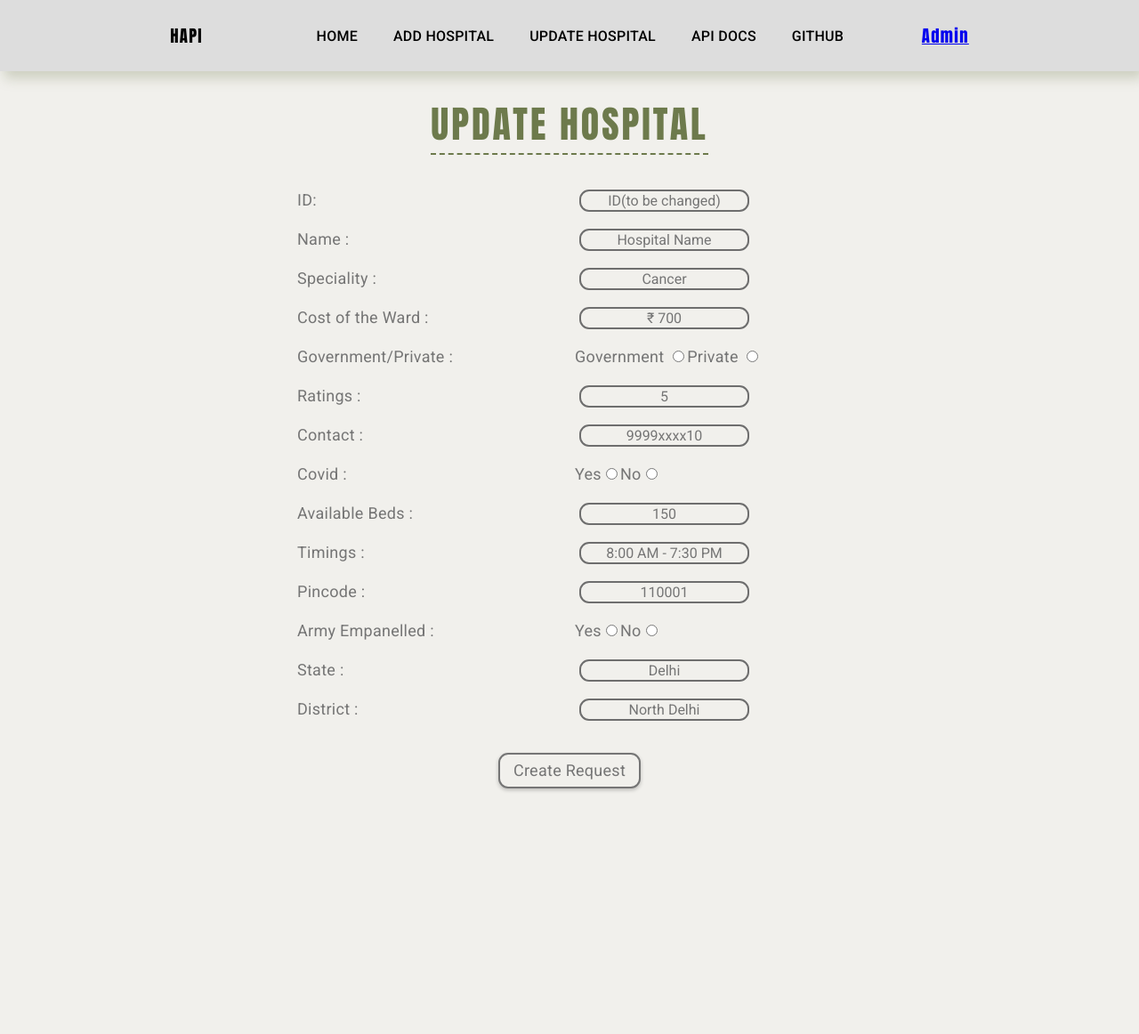
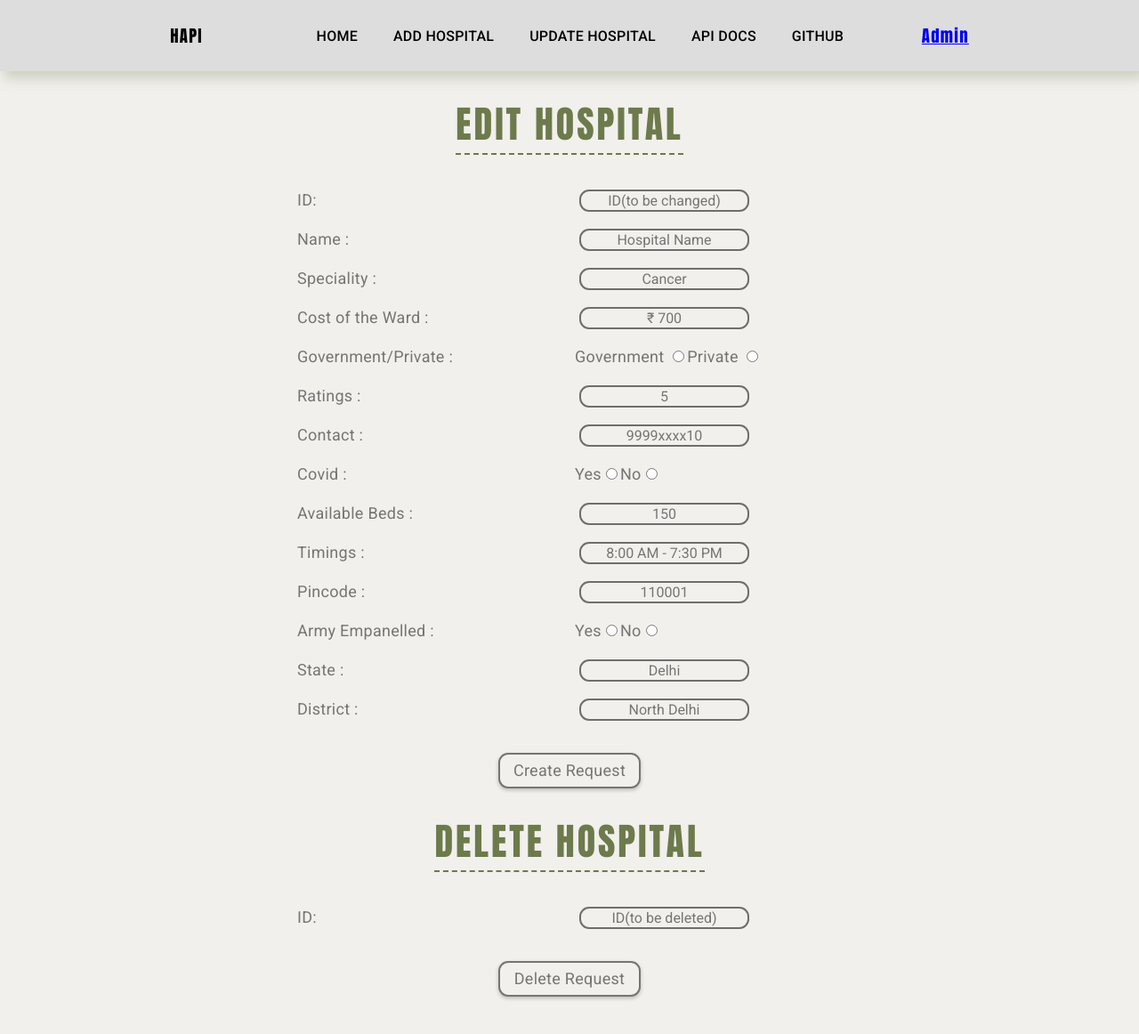
Before and after one commit to sumana2001/200OK-frontend, a React (Create React App) app in the folder client/: page /updatehospital in a window 1280 px wide. Shown: the top 1162 px of the page at 89% size. Before the commit the page ends 936 px from the top, so only its background shows below. Built offline with nearby package versions, Linux system fonts and the light colour scheme.

Commit message:
Update UpdateHospital.js

```diff
--- a/client/src/Pages/UpdateHospital/UpdateHospital.js
+++ b/client/src/Pages/UpdateHospital/UpdateHospital.js
@@ -6,6 +6,7 @@ const Updatehospital = () => {
     const [hospital, setHopsital] = useState();
 
     const [id, setId]=useState();
+    const [iddelete, setIddelete]=useState();
     const [name, setName] = useState("");
     const [speciality, setSpeciality] = useState("");
     const [costWard, setCostWard] = useState(0);
@@ -60,10 +61,37 @@ const Updatehospital = () => {
         })
 
     }
+
+    function delete_request(){
+        setUrl(`http://127.0.0.1:8000/hospital/${iddelete}`);
+    }
+
+    function delete_hospital() {
+
+        const requestOptions = {
+            method: 'DELETE',
+            headers: {
+                'Content-Type': 'application/json',
+            },
+            body: JSON.stringify(hospital)
+        };
+
+        alert("deleting");
+
+        fetch(url, requestOptions).then((res) => {
+            console.log(res);
+            if(res.ok){
+                alert('deleted');
+            }
+        })
+
+    }
+
+
     return (
     <>
         <div className='form'>
-            <h1>UPDATE HOSPITAL</h1>
+            <h1>EDIT HOSPITAL</h1>
             <table>
                 <tr>
                     <td>ID:</td>
@@ -221,7 +249,23 @@ const Updatehospital = () => {
             {hospital ? <button onClick={() => {
                 add_hospital();
             }}>Submit</button> : ''}
-
+            <h1>DELETE HOSPITAL</h1>
+            <table>
+            <tr>
+                    <td>ID:</td>
+                    <td> <input type="text" name="Name" autoComplete="off" placeholder='ID(to be deleted)' onChange={
+                            (e) => {
+                                setIddelete(e.target.value);
+                            }
+                        } /></td>
+                </tr>
+            </table>
+            <button onClick={() => {
+                delete_request();
+            }}>Delete Request</button>
+            {iddelete ? <button onClick={() => {
+                delete_hospital();
+            }}>Submit</button> : ''}
         </div>
     </>
     )
```
